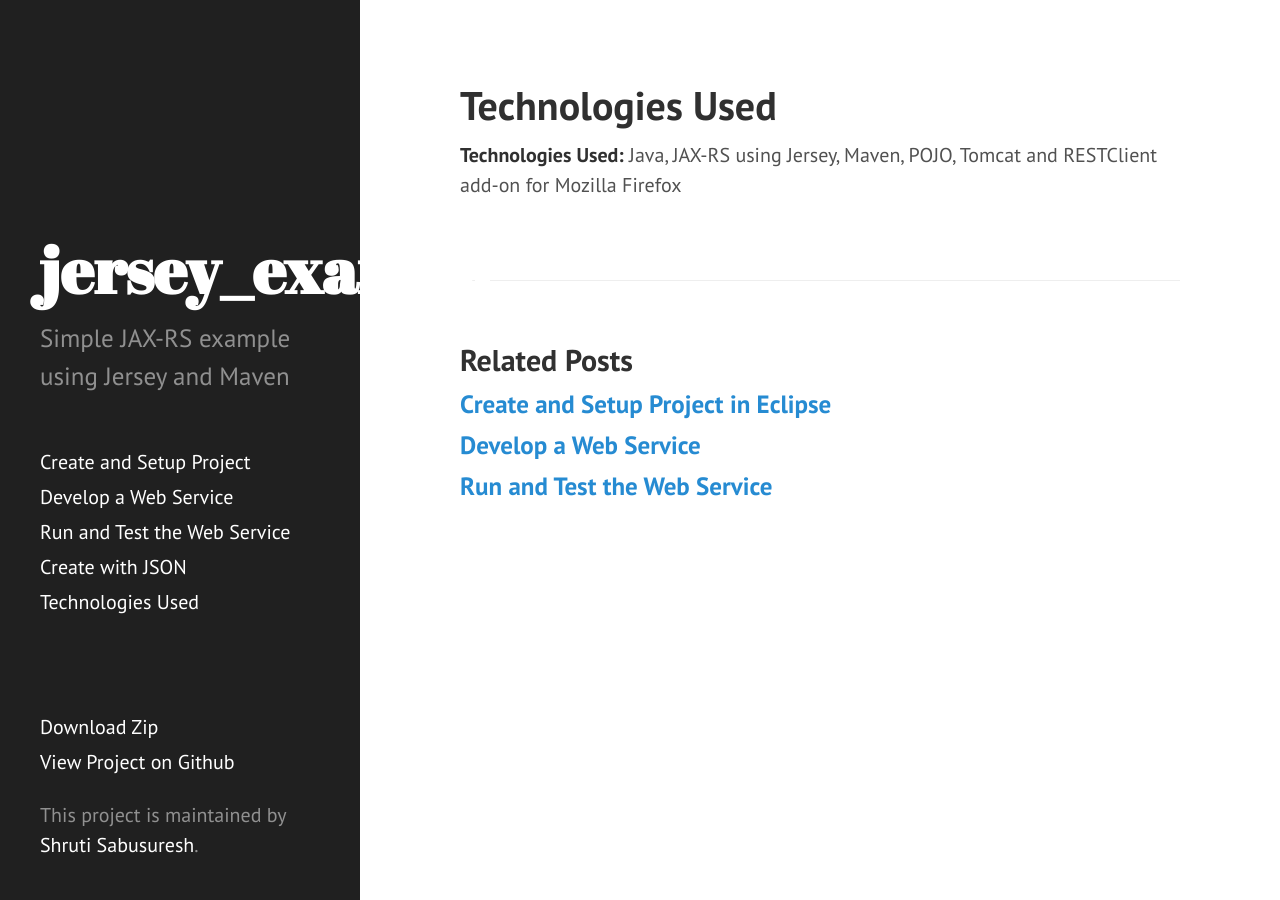
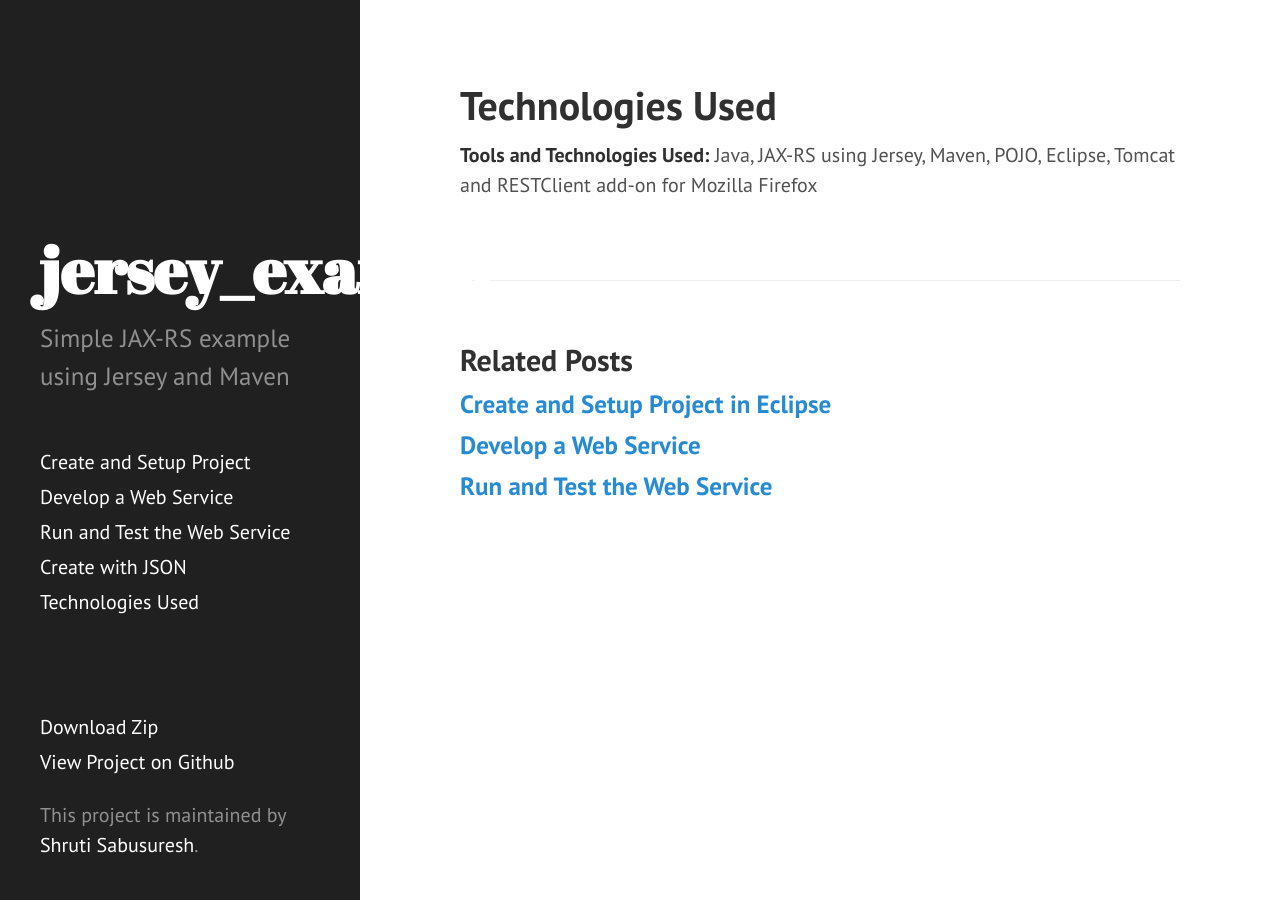
Before and after one commit to ss37/jersey_example, a Jekyll site: the page built from _posts/2015-08-15-technogies-used.md, in a window 1280 px wide. Built offline with Jekyll 4.4.1, drawn with Linux system fonts in a browser that asks for light colours; Markdown is read by kramdown in place of the engine named in the settings.

Commit message:
updating changes

```diff
--- a/_posts/2015-08-15-technogies-used.md
+++ b/_posts/2015-08-15-technogies-used.md
@@ -3,4 +3,4 @@
 title: Technologies Used
 ---
 
-**Technologies Used:** Java, JAX-RS using Jersey, Maven, POJO, Tomcat and RESTClient add-on for Mozilla Firefox
+**Tools and Technologies Used:** Java, JAX-RS using Jersey, Maven, POJO, Eclipse, Tomcat and RESTClient add-on for Mozilla Firefox
```
